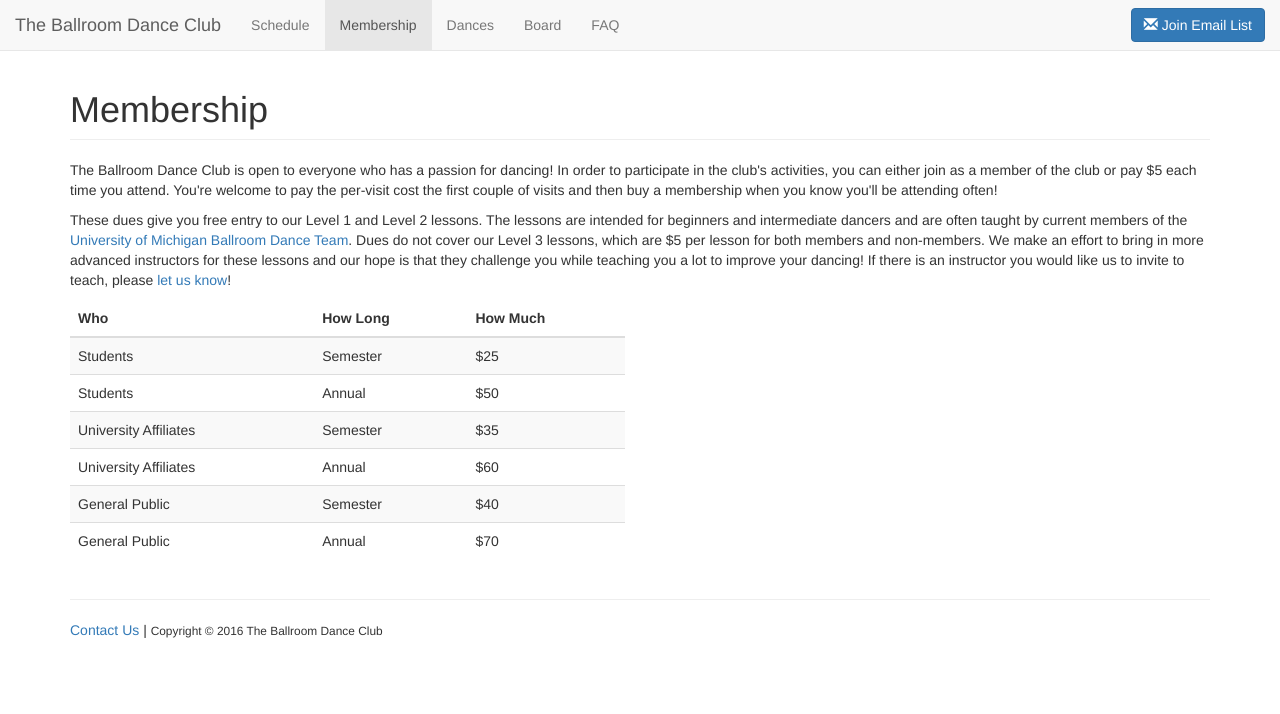
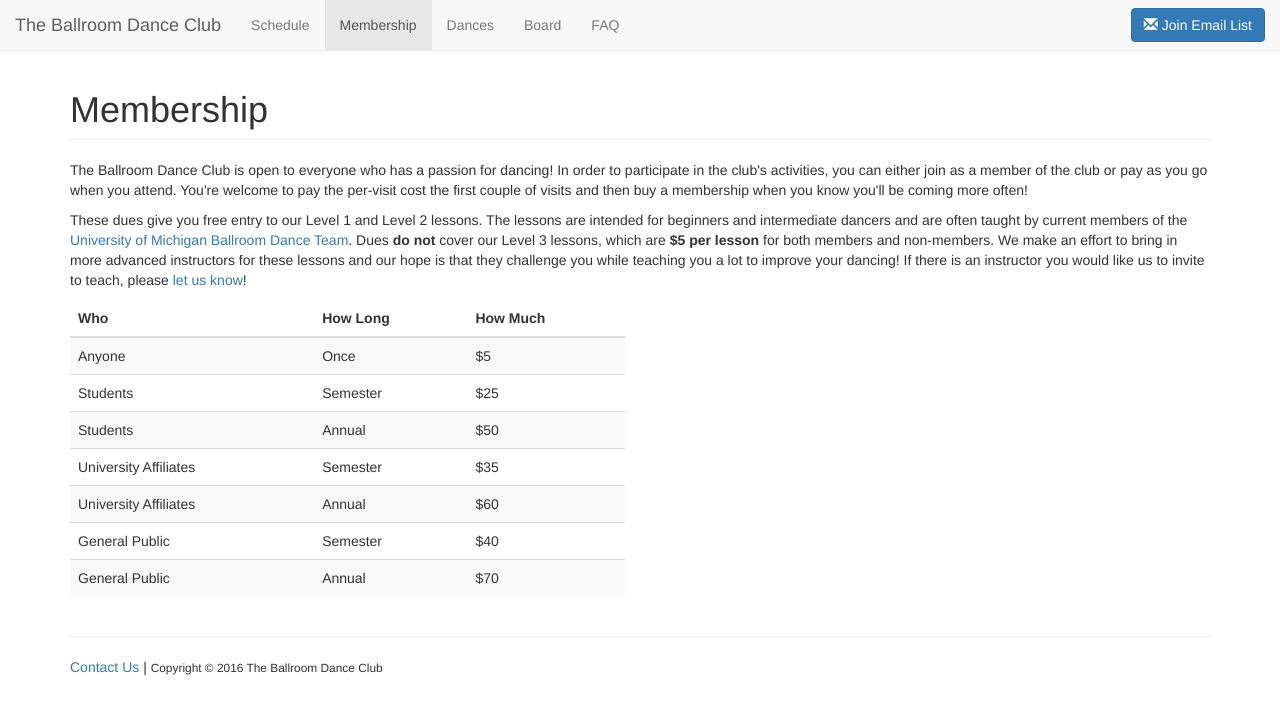
Before and after one commit to ballroom-dance-club/ballroom-dance-club.github.io, a Jekyll site: the page built from membership.html, in a window 1280 px wide. Shown: the top 714 px of the page. Built offline with Jekyll 4.4.1, drawn with Linux system fonts in a browser that asks for light colours; nearby versions of some CDN libraries.

Commit message:
Make per-visit and level 3 fees more obvious

```diff
--- a/_data/membership.yml
+++ b/_data/membership.yml
@@ -1,3 +1,6 @@
+- segment: Anyone
+  duration: Once
+  cost: 5
 - segment: Students
   duration: Semester
   cost: 25
--- a/membership.html
+++ b/membership.html
@@ -7,14 +7,14 @@ description: Get the details about lesson and membership fees for The Ballroom D
 <p>
     The Ballroom Dance Club is open to everyone who has a passion for dancing! In order
     to participate in the club's activities, you can either join as a member of the club or
-    pay $5 each time you attend. You're welcome to pay the per-visit cost the first
-    couple of visits and then buy a membership when you know you'll be attending often!
+    pay as you go when you attend. You're welcome to pay the per-visit cost the first
+    couple of visits and then buy a membership when you know you'll be coming more often!
 </p>
 <p>
     These dues give you free entry to our Level 1 and Level 2 lessons. The lessons are
     intended for beginners and intermediate dancers and are often taught by current members of
     the <a href="http://michiganballroomteam.com" rel="nofollow" target="_blank">University of Michigan Ballroom Dance Team</a>.
-    Dues do not cover our Level 3 lessons, which are $5 per lesson for both members and non-members. We make an effort
+    Dues <strong>do not</strong> cover our Level 3 lessons, which are <strong>$5 per lesson</strong> for both members and non-members. We make an effort
     to bring in more advanced instructors for these lessons and our hope is that they challenge you
     while teaching you a lot to improve your dancing! If there is an instructor you would like us
     to invite to teach, please <a href="mailto:bdc-inquiry@umich.edu">let us know</a>!
```
